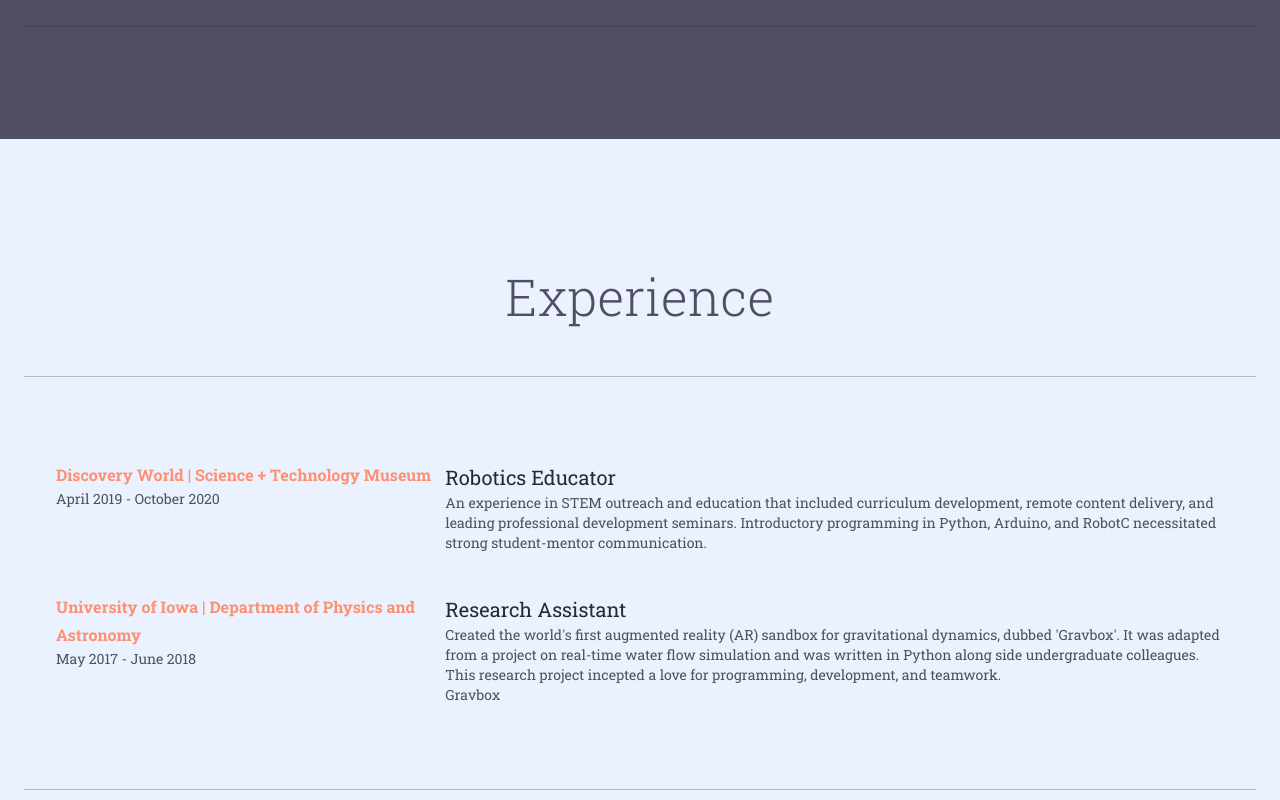
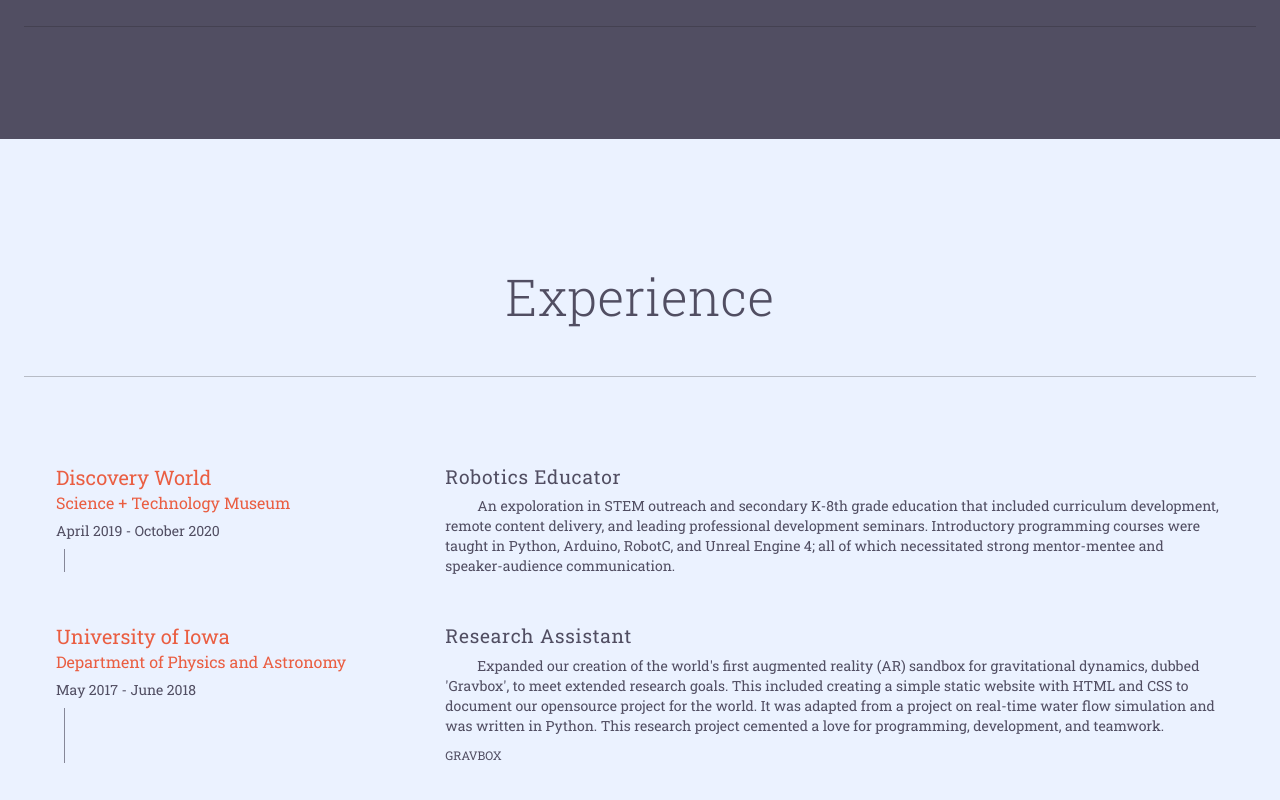
Before and after one commit to MasReed/personal-interactive-website, a React (Create React App) app: page /#about in a window 1280 px wide. Shown: the part 4485-5285 px from the top of the page. Built offline with nearby package versions, Linux system fonts and the light colour scheme.

Commit message:
update experience section layout/theme/content

```diff
--- a/src/EducationContent.jsx
+++ b/src/EducationContent.jsx
@@ -10,11 +10,12 @@ import education from './content/education.json'
 
 const useStyles = makeStyles((theme) => ({
   dateText: {
-    color: theme.palette.white.main
+    color: theme.palette.white.main,
   },
   dividerStyle: {
     backgroundColor: theme.palette.secondary.main,
-    opacity: '50%'
+    minHeight: '1rem',
+    opacity: '65%',
   },
   eduDetails: {
     color: theme.palette.white.main,
@@ -22,7 +23,7 @@ const useStyles = makeStyles((theme) => ({
     textIndent: '2rem',
   },
   eduInstitute: {
-    color: theme.palette.cream.main
+    color: theme.palette.cream.main,
   },
   eduLink: {
     color: theme.palette.cream.main,
@@ -31,10 +32,10 @@ const useStyles = makeStyles((theme) => ({
       fontWeight: 'bold',
       letterSpacing: '0.085rem',
       textDecoration: 'none'
-    }
+    },
   },
   eduTile: {
-    padding: '1.25rem 0'
+    padding: '1.25rem 0',
   },
   eduTitle: {
     color: theme.palette.secondary.light,
--- a/src/ExperienceContent.jsx
+++ b/src/ExperienceContent.jsx
@@ -1,22 +1,50 @@
 import React from 'react'
 import { makeStyles, useTheme } from '@material-ui/core/styles'
+import Box from '@material-ui/core/Box'
+import Divider from '@material-ui/core/Divider'
 import Grid from '@material-ui/core/Grid'
 import Link from '@material-ui/core/Link'
 import Typography from '@material-ui/core/Typography'
 
 const useStyles = makeStyles((theme) => ({
+  dividerStyle: {
+    backgroundColor: theme.palette.primary.main,
+    minHeight: '1rem',
+    opacity: '65%',
+  },
   expTile: {
-    color: theme.palette.secondary.light,
-    padding: '1.25rem 0'
+    padding: '1.25rem 0',
   },
   expDate: {
-    color: theme.palette.primary.main
+    color: theme.palette.primary.main,
+    padding: '.25rem 0 0',
   },
   expDetails: {
-    color: theme.palette.primary.main
+    color: theme.palette.primary.main,
+    padding: '.25rem 0',
+    textIndent: '2rem',
+  },
+  expInstitute: {
+    color: theme.palette.secondary.main,
+    padding: '0 2rem 0 0',
+  },
+  expSubInstitute: {
+    color: theme.palette.secondary.main,
+    fontSize: '1rem',
+    lineHeight: '1.2rem',
+    padding: '0 0 .25rem 0',
+  },
+  expLink: {
+    '&:hover': {
+      color: theme.palette.orange.main,
+      fontWeight: 'bold',
+      letterSpacing: '0.085rem',
+      textDecoration: 'none'
+    },
   },
   expTitle: {
-    color: theme.palette.purple.main
+    color: theme.palette.primary.main,
+    padding: '.25rem 0',
   }
 }))
 
@@ -26,52 +54,84 @@ export default function ExperienceContent() {
 
   return (
     <>
-      {/* Discovery World Experience */}
+      {/* Undergraduate Experience */}
       <Grid container spacing={0} className={classes.expTile}>
         <Grid item sm={4}>
-          <Typography variant='subtitle1'>
-            <strong>Discovery World | Science + Technology Museum</strong>
+          <Box display='flex' flexDirection='column' height='100%' justifyContent='space-between'>
+
+            {/* Institute & Dates */}
+            <Box>
+              <Typography className={classes.expInstitute} variant={'h6'}>
+                Discovery World
               </Typography>
-          <Typography className={classes.expDate} variant='body2'>
+              <Typography className={classes.expSubInstitute} variant={'h6'}>
+                Science + Technology Museum
+              </Typography>
+              <Typography className={classes.expDate} variant={'body2'}>
                 April 2019 - October 2020
               </Typography>
+            </Box>
+            <Box height='100%' py={1} pl={1}>
+              <Divider className={classes.dividerStyle} orientation='vertical' />
+            </Box>
+          </Box>
         </Grid>
+
+        {/* Title, Description, Links */}
         <Grid item sm={8}>
-          <Typography className={classes.expTitle} variant='h6'>Robotics Educator</Typography>
-          <Typography className={classes.expDetails} variant='body2'>
-            An experience in STEM outreach and education that included curriculum development,
-            remote content delivery, and leading professional development seminars. Introductory
-            programming in Python, Arduino, and RobotC necessitated strong student-mentor
-            communication.
+          <Box>
+            <Typography className={classes.expTitle} variant={'subtitle2'}>
+              Robotics Educator
             </Typography>
+            <Typography className={classes.expDetails} variant={'body2'}>
+              An expoloration in STEM outreach and secondary K-8th grade education that included curriculum development, remote content delivery, and leading professional development seminars. Introductory programming courses were taught in Python, Arduino, RobotC, and Unreal Engine 4; all of which necessitated strong mentor-mentee and speaker-audience communication.
+            </Typography>
+          </Box>
         </Grid>
       </Grid>
 
       {/* Undergraduate Experience */}
       <Grid container spacing={0} className={classes.expTile}>
         <Grid item sm={4}>
-          <Typography variant='subtitle1'>
-            <strong>University of Iowa | Department of Physics and Astronomy</strong>
+          <Box display='flex' flexDirection='column' height='100%' justifyContent='space-between'>
+
+            {/* Institute & Dates */}
+            <Box>
+              <Typography className={classes.expInstitute} variant={'h6'}>
+                University of Iowa
               </Typography>
-          <Typography className={classes.expDate} variant='body2'>
+              <Typography className={classes.expSubInstitute} variant={'h6'}>
+                Department of Physics and Astronomy
+              </Typography>
+              <Typography className={classes.expDate} variant={'body2'}>
                 May 2017 - June 2018
               </Typography>
+            </Box>
+            <Box height='100%' py={1} pl={1}>
+              <Divider className={classes.dividerStyle} orientation='vertical' />
+            </Box>
+          </Box>
         </Grid>
+
         <Grid item sm={8}>
-          <Typography className={classes.expTitle} variant='h6'>Research Assistant</Typography>
-          <Typography className={classes.expDetails} variant='body2'>
-            Created the world's first augmented reality (AR) sandbox for gravitational
-            dynamics, dubbed 'Gravbox'. It was adapted from a project on real-time water
-            flow simulation and was written in Python along side undergraduate colleagues.
-            This research project incepted a love for programming, development, and teamwork.
+          {/* Title, Description, Links */}
+          <Box>
+            <Typography className={classes.expTitle} variant={'subtitle2'}>
+              Research Assistant
+            </Typography>
+            <Typography className={classes.expDetails} variant={'body2'}>
+              Expanded our creation of the world's first augmented reality (AR) sandbox for gravitational dynamics, dubbed 'Gravbox', to meet extended research goals. This included creating a simple static website with HTML and CSS to document our opensource project for the world. It was adapted from a project on real-time water flow simulation and was written in Python. This research project cemented a love for programming, development, and teamwork.
             </Typography>
             <Link
+              className={classes.expLink}
               href='http://astro.physics.uiowa.edu/gravbox'
               target='_blank'
               rel='noopener'
+              variant='overline'
             >
               Gravbox
             </Link>
+          </Box>
         </Grid>
       </Grid>
     </>
--- a/src/ProjectsContent.jsx
+++ b/src/ProjectsContent.jsx
@@ -218,7 +218,7 @@ export default function ProjectsContent() {
               gravitational dynamics. Used for public outreach
               and a first of its kind in the world. It was
               created with a team of undergraduate colleagues
-              during Dr. Hai Fu's astrophysics course.
+              during Dr. Hai Fu's 2016-2017 Astrophysics I & II courses.
             </Typography>
           </CardContent>
 
```
Lines whose indentation alone changed are shown as unchanged.
